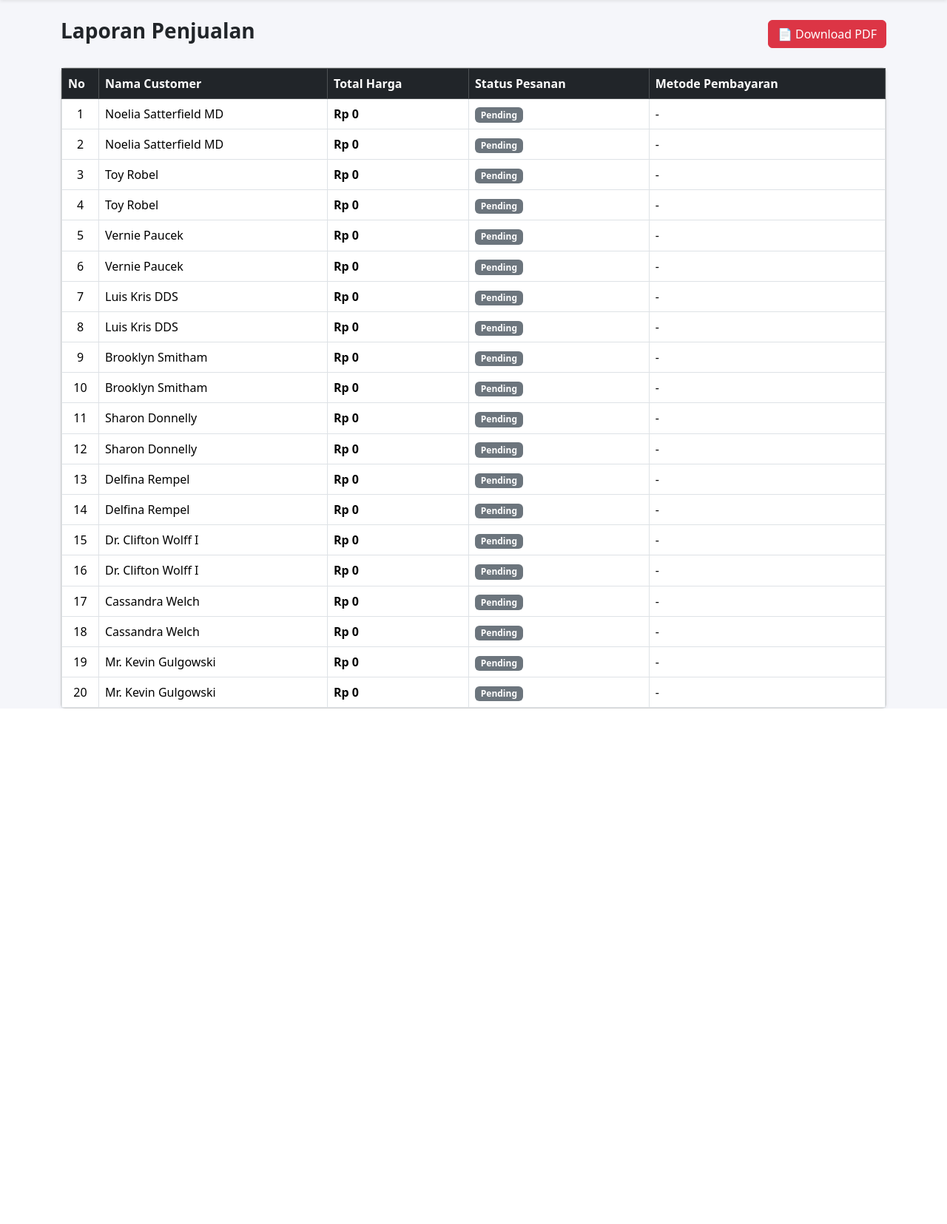
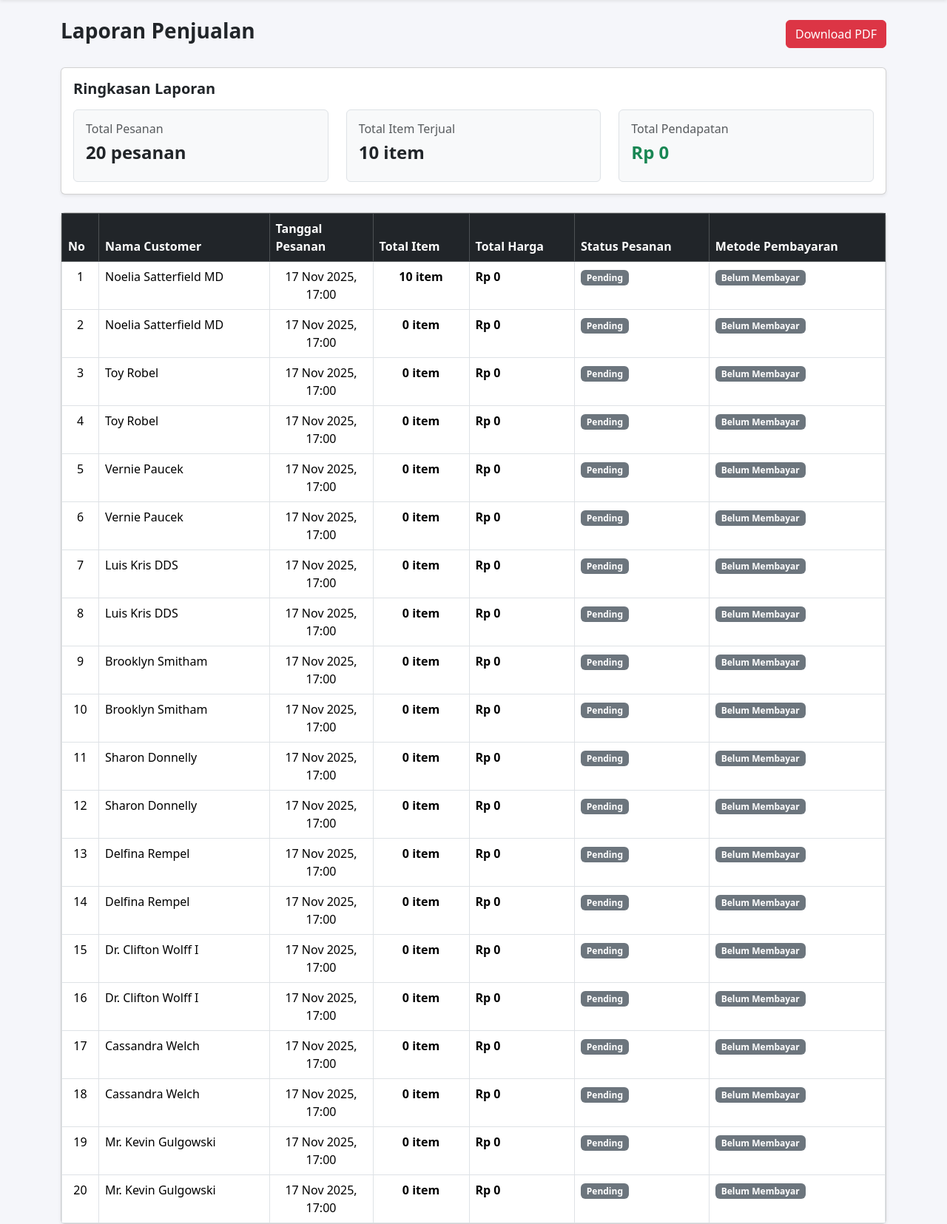
Before and after one commit to DaffaGastia/UAS_PROJEK, a Laravel app: page /admin/reports in a window 1280 px wide. Shown: the part 56-1711 px from the top of the page at 74% size. Before the commit the page ends 1014 px from the top, so only its background shows below. Run offline with Laravel 12, Linux system fonts and the light colour scheme; a user stored in the database is signed in; data comes from the database, SQL or seed files in the repository; tables that the repository leaves empty hold one stand-in row (values such as "Sample post"); parts of the project's set-up code (start-up, migrations or seed data) failed here and were passed over.

Commit message:
baruhbangetcuy

```diff
--- a/app/Http/Controllers/Admin/ReportController.php
+++ b/app/Http/Controllers/Admin/ReportController.php
@@ -4,7 +4,6 @@ namespace App\Http\Controllers\Admin;
 
 use App\Http\Controllers\Controller;
 use Illuminate\Http\Request;
-use App\Http\Requests\FilterReportRequest;
 use App\Models\Order;
 use Barryvdh\DomPDF\Facade\Pdf;
 
@@ -12,14 +11,38 @@ class ReportController extends Controller
 {
     public function index()
     {
-        $orders = Order::with('user')->latest()->get();
-        return view('admin.reports.index', compact('orders'));
+        $orders = Order::with(['user', 'items'])->latest()->get();
+        $summary = [
+            'total_orders' => $orders->count(),
+            'total_items'  => $orders->sum(function($order) {
+                return $order->items->sum('qty');
+            }),
+            'total_income' => $orders->sum('total_price'),
+        ];
+        return view('admin.reports.index', compact('orders', 'summary'));
     }
 
     public function downloadPdf()
     {
-        $orders = Order::with('user')->latest()->get();
-        $pdf = Pdf::loadView('admin.reports.pdf', compact('orders'));
+        ini_set('memory_limit', '512M');
+        ini_set('max_execution_time', 180);
+        $orders = Order::with(['user', 'items.product'])->latest()->get();
+
+        $summary = [
+            'total_orders' => $orders->count(),
+            'total_items'  => $orders->sum(function($order) {
+                return $order->items->sum('qty');
+            }),
+            'total_income' => $orders->sum('total_price'),
+        ];
+
+        $pdf = Pdf::loadView('admin.reports.pdf', [
+                    'orders' => $orders,
+                    'summary' => $summary
+                ])
+                ->setPaper('A4', 'portrait')
+                ->setWarnings(false);
+
         return $pdf->download('laporan_penjualan.pdf');
     }
 }
--- a/app/Models/Order.php
+++ b/app/Models/Order.php
@@ -13,6 +13,8 @@ class Order extends Model
         'user_id',
         'total_price',
         'status',
+        'payment_method',
+        'payment_status',
     ];
 
     public function user()
@@ -24,4 +26,14 @@ class Order extends Model
     {
         return $this->hasMany(OrderItem::class);
     }
+
+    public function getTotalItemsAttribute()
+    {
+        return $this->items->sum('qty');
+    }
+
+    public function getFormattedTotalPriceAttribute()
+    {
+        return number_format($this->total_price, 0, ',', '.');
+    }
 }
--- a/resources/views/admin/reports/index.blade.php
+++ b/resources/views/admin/reports/index.blade.php
@@ -2,11 +2,50 @@
 @section('title', 'Laporan Penjualan')
 @section('content')
 
+@php
+    // total pendapatan
+    $grandTotal = $orders->sum('total_price');
+
+    // total semua item terjual
+    $totalItems = 0;
+    foreach ($orders as $o) {
+        $totalItems += $o->items->sum('qty');
+    }
+@endphp
+
 <div class="d-flex justify-content-between align-items-center mb-4">
     <h3 class="fw-bold">Laporan Penjualan</h3>
     <a href="{{ route('admin.reports.pdf') }}" target="_blank" class="btn btn-danger">
-        📄 Download PDF
+        Download PDF
     </a>
+</div>
+
+<div class="card shadow-sm mb-4">
+    <div class="card-body">
+        <h5 class="fw-bold mb-3">Ringkasan Laporan</h5>
+        <div class="row">
+            <div class="col-md-4">
+                <div class="p-3 bg-light border rounded">
+                    <h6 class="text-muted">Total Pesanan</h6>
+                    <h4 class="fw-bold">{{ $orders->count() }} pesanan</h4>
+                </div>
+            </div>
+            <div class="col-md-4">
+                <div class="p-3 bg-light border rounded">
+                    <h6 class="text-muted">Total Item Terjual</h6>
+                    <h4 class="fw-bold">{{ $totalItems }} item</h4>
+                </div>
+            </div>
+            <div class="col-md-4">
+                <div class="p-3 bg-light border rounded">
+                    <h6 class="text-muted">Total Pendapatan</h6>
+                    <h4 class="fw-bold text-success">
+                        Rp {{ number_format($grandTotal, 0, ',', '.') }}
+                    </h4>
+                </div>
+            </div>
+        </div>
+    </div>
 </div>
 
 <div class="card shadow-sm">
@@ -16,6 +55,8 @@
                 <tr>
                     <th width="50px">No</th>
                     <th>Nama Customer</th>
+                    <th width="140px">Tanggal Pesanan</th>
+                    <th width="130px">Total Item</th>
                     <th>Total Harga</th>
                     <th>Status Pesanan</th>
                     <th>Metode Pembayaran</th>
@@ -27,22 +68,35 @@
                 <tr>
                     <td class="text-center">{{ $loop->iteration }}</td>
                     <td>{{ $order->user->name }}</td>
+                    <td class="text-center">
+                        {{ $order->created_at->format('d M Y, H:i') }}
+                    </td>
+                    <td class="text-center fw-bold">
+                        {{ $order->items->sum('qty') }} item
+                    </td>
                     <td>
                         <strong>Rp {{ number_format($order->total_price, 0, ',', '.') }}</strong>
                     </td>
                     <td>
-                        <span class="badge bg-{{ $order->status == 'selesai' ? 'success' : ($order->status == 'diproses' ? 'warning' : 'secondary') }}">
+                        <span class="badge bg-{{
+                            $order->status == 'selesai' ? 'success' :
+                            ($order->status == 'diproses' ? 'warning' : 'secondary')
+                        }}">
                             {{ ucfirst($order->status) }}
                         </span>
                     </td>
                     <td>
-                        {{ $order->payment_method ?? '-' }}
+                        @if($order->payment_method)
+                            <span class="badge bg-info">{{ $order->payment_method }}</span>
+                        @else
+                            <span class="badge bg-secondary">Belum Membayar</span>
+                        @endif
                     </td>
                 </tr>
 
                 @empty
                 <tr>
-                    <td colspan="5" class="text-center py-4 text-muted">
+                    <td colspan="7" class="text-center py-4 text-muted">
                         Belum ada data laporan.
                     </td>
                 </tr>
@@ -51,4 +105,5 @@
         </table>
     </div>
 </div>
+
 @endsection
```
Also changed, not shown: resources/views/admin/orders/index.blade.php (+30 -18 lines), resources/views/admin/orders/show.blade.php (+7 -1 lines), resources/views/admin/reports/pdf.blade.php (+18 -12 lines).
